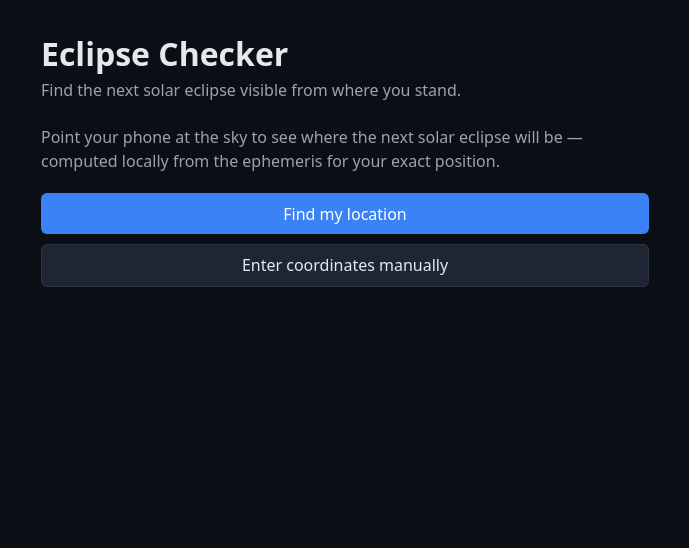
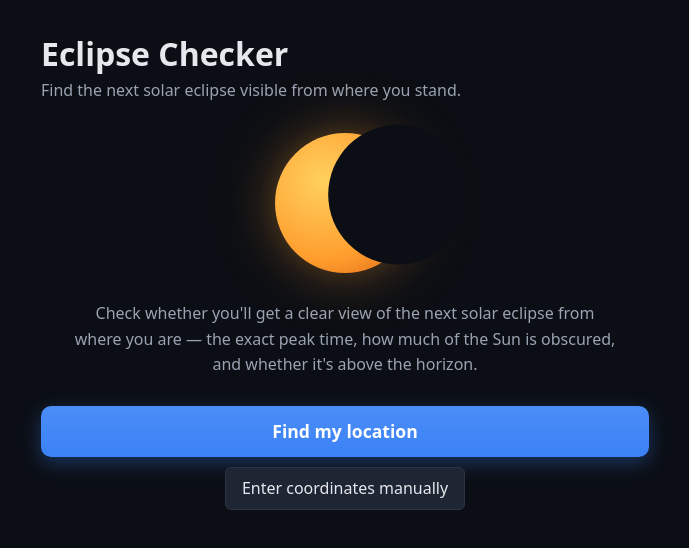
Before and after one commit to jvacek/eclipse-checker, a React (Vite) app: page / in a window 1280 px wide. Shown: the top 548 px of the page, without its empty margins (295-984 px from the left). Built offline with nearby package versions, Linux system fonts and the light colour scheme.

Commit message:
improve the pre-AR ui

```diff
--- a/index.html
+++ b/index.html
@@ -4,7 +4,17 @@
     <meta charset="UTF-8" />
     <meta name="viewport" content="width=device-width, initial-scale=1.0" />
     <meta name="theme-color" content="#0b0e14" />
-    <title>Eclipse Checker</title>
+    <meta
+      name="description"
+      content="Check whether the next solar eclipse will be visible from your location. See the exact peak time, how much of the Sun is obscured, and whether it's above the horizon."
+    />
+    <meta property="og:title" content="Eclipse Checker – Will I See the Eclipse?" />
+    <meta
+      property="og:description"
+      content="Check whether the next solar eclipse is visible from your location. Exact peak time, how much the Sun is obscured, and whether it's above the horizon."
+    />
+    <meta property="og:type" content="website" />
+    <title>Eclipse Checker – Will I See the Eclipse?</title>
   </head>
   <body>
     <div id="root"></div>
--- a/src/App.tsx
+++ b/src/App.tsx
@@ -12,6 +12,8 @@ import {
   type GeolocationData,
 } from './sensors';
 import { ARView } from './ui/ARView';
+import { AccuracyGauge, COMPASS_CALIBRATION_HINT } from './ui/AccuracyGauge';
+import { COMPASS_ACCURACY_LIMIT_DEG } from './ar/arController';
 import { Landing } from './ui/Landing';
 import { ManualForm } from './ui/ManualForm';
 import { Results } from './ui/Results';
@@ -164,12 +166,18 @@ export default function App() {
 
         {phase.kind === 'locating' && <Status message="Requesting your location…" />}
 
-        {phase.kind === 'manual' && <ManualForm notice={phase.notice} onSubmit={submitManual} />}
+        {phase.kind === 'manual' && (
+          <ManualForm
+            notice={phase.notice}
+            onBack={() => setPhase({ kind: 'landing' })}
+            onSubmit={submitManual}
+          />
+        )}
 
         {phase.kind === 'error' && (
           <>
             <Status message={phase.message} tone="error" />
-            <ManualForm onSubmit={submitManual} />
+            <ManualForm onBack={() => setPhase({ kind: 'landing' })} onSubmit={submitManual} />
           </>
         )}
 
@@ -203,6 +211,14 @@ export default function App() {
                   </button>
                 )}
               </div>
+              {headingAuthorized && heading.accuracyDeg !== null && (
+                <div className="sky-map-accuracy">
+                  <AccuracyGauge accuracyDeg={heading.accuracyDeg} />
+                  {heading.accuracyDeg > COMPASS_ACCURACY_LIMIT_DEG && (
+                    <p className="sky-map-hint">{COMPASS_CALIBRATION_HINT}</p>
+                  )}
+                </div>
+              )}
               <SkyMap view={phase.view} headingDeg={heading.headingDeg} />
             </div>
           </div>
--- a/src/index.css
+++ b/src/index.css
@@ -68,6 +68,10 @@ button.link {
   padding: 0.25rem;
 }
 
+.back {
+  margin-bottom: 1rem;
+}
+
 .results-head .restart {
   display: inline-flex;
   align-items: center;
@@ -85,16 +89,82 @@ button.link {
   border-color: #3b4a63;
 }
 
+.landing {
+  text-align: center;
+  padding-top: 0.5rem;
+}
+
+.landing-hero {
+  display: flex;
+  justify-content: center;
+  margin-bottom: 1.75rem;
+}
+
+.eclipse-art {
+  position: relative;
+  width: 140px;
+  height: 140px;
+  border-radius: 50%;
+  background: radial-gradient(circle at 35% 35%, #ffd966 0%, #ff9d2e 60%, #d95f0e 100%);
+  box-shadow: 0 0 60px rgba(255, 157, 46, 0.35);
+}
+
+.eclipse-art::before {
+  content: '';
+  position: absolute;
+  inset: -18px;
+  border-radius: 50%;
+  background: radial-gradient(circle, rgba(255, 157, 46, 0.22) 0%, transparent 70%);
+}
+
+.eclipse-art .moon {
+  position: absolute;
+  top: 0;
+  left: 0;
+  width: 140px;
+  height: 140px;
+  border-radius: 50%;
+  background: #0b0e14;
+  transform: translate(38%, -6%);
+}
+
 .landing-lead {
   color: #9aa3b2;
-  line-height: 1.5;
+  line-height: 1.6;
+  margin: 0 auto;
+  max-width: 34rem;
 }
 
 .landing-actions {
   display: flex;
   flex-direction: column;
   gap: 0.6rem;
-  margin-top: 1.25rem;
+  margin-top: 1.75rem;
+}
+
+.landing-actions .locate {
+  padding: 0.85rem 1.25rem;
+  border-radius: 10px;
+  border: none;
+  cursor: pointer;
+  background: linear-gradient(180deg, #4b8df8 0%, #3b82f6 100%);
+  color: #fff;
+  font-size: 1.1rem;
+  font-weight: 600;
+  box-shadow: 0 6px 20px rgba(59, 130, 246, 0.35);
+}
+
+.landing-actions .locate:hover {
+  background: linear-gradient(180deg, #5a9af9 0%, #4b8df8 100%);
+}
+
+.landing-actions .locate:disabled {
+  opacity: 0.55;
+  cursor: default;
+}
+
+.landing-actions .secondary {
+  align-self: center;
 }
 
 .form {
@@ -183,6 +253,30 @@ button.link {
   margin: 0;
 }
 
+.results-verdict {
+  margin: 0 0 0.75rem;
+  padding: 0.75rem 1rem;
+  border-radius: 6px;
+  font-weight: 700;
+  background: #1a2333;
+  color: #e6ebf2;
+}
+
+.results-verdict[data-tier='excellent'] {
+  background: rgba(34, 197, 94, 0.15);
+  color: #4ade80;
+}
+
+.results-verdict[data-tier='partial-clear'] {
+  background: rgba(34, 197, 94, 0.15);
+  color: #4ade80;
+}
+
+.results-verdict[data-tier='below-horizon'] {
+  background: rgba(248, 113, 113, 0.15);
+  color: #f87171;
+}
+
 .results dt {
   color: #9aa3b2;
 }
@@ -263,6 +357,20 @@ button.link {
   padding: 0.55rem 0;
   color: #4ade80;
   font-size: 0.9rem;
+}
+
+.sky-map-accuracy {
+  padding: 0.6rem 0.75rem;
+  border: 1px solid #2c3342;
+  border-radius: 8px;
+  background: #10141d;
+}
+
+.sky-map-hint {
+  margin: 0.5rem 0 0;
+  color: #9aa3b2;
+  font-size: 0.82rem;
+  line-height: 1.45;
 }
 
 .ar-view {
--- /dev/null
+++ b/src/ui/AccuracyGauge.tsx
@@ -0,0 +1,33 @@
+import { COMPASS_ACCURACY_LIMIT_DEG } from '../ar/arController';
+
+/**
+ * Live magnetometer calibration readout: shows the current `webkitCompassAccuracy`
+ * and how close it is to the trusted `COMPASS_ACCURACY_LIMIT_DEG` threshold.
+ * The bar fills toward the target line; it turns green once accuracy is trusted.
+ */
+export function AccuracyGauge({ accuracyDeg }: { accuracyDeg: number }) {
+  const trusted = accuracyDeg <= COMPASS_ACCURACY_LIMIT_DEG;
+  // Scale: 0–60° fills the bar; the 15° target line sits at 25%.
+  const maxShownDeg = 60;
+  const pct = Math.min(Math.max(accuracyDeg / maxShownDeg, 0), 1) * 100;
+  const targetPct = (COMPASS_ACCURACY_LIMIT_DEG / maxShownDeg) * 100;
+  return (
+    <div className="ar-accuracy" data-trusted={trusted}>
+      <div className="ar-accuracy-label">
+        <span>
+          Accuracy <strong>{accuracyDeg.toFixed(1)}°</strong>
+        </span>
+        <span className={trusted ? 'ar-accuracy-status-ok' : ''}>
+          {trusted ? 'good ✓' : `target ≤ ${COMPASS_ACCURACY_LIMIT_DEG}°`}
+        </span>
+      </div>
+      <div className="ar-accuracy-track">
+        <span className="ar-accuracy-fill" style={{ width: `${pct}%` }} />
+        <span className="ar-accuracy-target" style={{ left: `${targetPct}%` }} />
+      </div>
+    </div>
+  );
+}
+
+export const COMPASS_CALIBRATION_HINT =
+  'Move the phone in a figure-8 (∞) motion for a few seconds to calibrate the magnetometer — accuracy improves as you do this. Keep away from magnetic phone cases, mounts, and metal.';
--- a/src/ui/Landing.tsx
+++ b/src/ui/Landing.tsx
@@ -7,12 +7,18 @@ interface LandingProps {
 export function Landing({ locating, onLocate, onManual }: LandingProps) {
   return (
     <section className="landing">
+      <div className="landing-hero" aria-hidden="true">
+        <div className="eclipse-art">
+          <div className="sun" />
+          <div className="moon" />
+        </div>
+      </div>
       <p className="landing-lead">
-        Point your phone at the sky to see where the next solar eclipse will be — computed locally
-        from the ephemeris for your exact position.
+        Check whether you'll get a clear view of the next solar eclipse from where you are — the
+        exact peak time, how much of the Sun is obscured, and whether it's above the horizon.
       </p>
       <div className="landing-actions">
-        <button type="button" className="primary" onClick={onLocate} disabled={locating}>
+        <button type="button" className="locate" onClick={onLocate} disabled={locating}>
           {locating ? 'Locating…' : 'Find my location'}
         </button>
         <button type="button" className="secondary" onClick={onManual} disabled={locating}>
--- a/src/ui/ManualForm.tsx
+++ b/src/ui/ManualForm.tsx
@@ -4,6 +4,7 @@ import { parseCoordinate } from '../lib/coords';
 
 interface ManualFormProps {
   notice?: string;
+  onBack?: () => void;
   onSubmit: (location: { lat: number; lon: number; heightMeters: number }) => void;
 }
 
@@ -11,7 +12,7 @@ const DEFAULT_LAT = '';
 const DEFAULT_LON = '';
 const DEFAULT_HEIGHT = '';
 
-export function ManualForm({ notice, onSubmit }: ManualFormProps) {
+export function ManualForm({ notice, onBack, onSubmit }: ManualFormProps) {
   const [lat, setLat] = useState(DEFAULT_LAT);
   const [lon, setLon] = useState(DEFAULT_LON);
   const [height, setHeight] = useState(DEFAULT_HEIGHT);
@@ -39,7 +40,13 @@ export function ManualForm({ notice, onSubmit }: ManualFormProps) {
   };
 
   return (
-    <form className="form" onSubmit={submit}>
+    <>
+      {onBack !== undefined && (
+        <button type="button" className="link back" onClick={onBack}>
+          ← Back
+        </button>
+      )}
+      <form className="form" onSubmit={submit}>
       {notice !== undefined && <p className="form-notice">{notice}</p>}
       <label>
         Latitude (decimal or DMS, e.g. 40.4168 or 40°25'S)
@@ -75,5 +82,6 @@ export function ManualForm({ notice, onSubmit }: ManualFormProps) {
       )}
       <button type="submit">Show eclipse</button>
     </form>
+    </>
   );
 }
--- a/src/ui/Results.tsx
+++ b/src/ui/Results.tsx
@@ -63,6 +63,10 @@ export function Results({
         </p>
       )}
 
+      <p className="results-verdict" data-tier={verdict.tier} role="status">
+        {verdict.text}
+      </p>
+
       <dl className="results-dl">
         <dt>Peak</dt>
         <dd>
@@ -92,8 +96,6 @@ export function Results({
           altitude {view.sunAltitudePeakDeg.toFixed(1)}°, azimuth{' '}
           {view.sunAzimuthPeakDeg.toFixed(1)}°
         </dd>
-        <dt>Verdict</dt>
-        <dd data-tier={verdict.tier}>{verdict.text}</dd>
       </dl>
 
       {locationAccuracyMeters !== null && (
```
Also changed, not shown: src/ui/ARView.tsx (+2 -35 lines).
